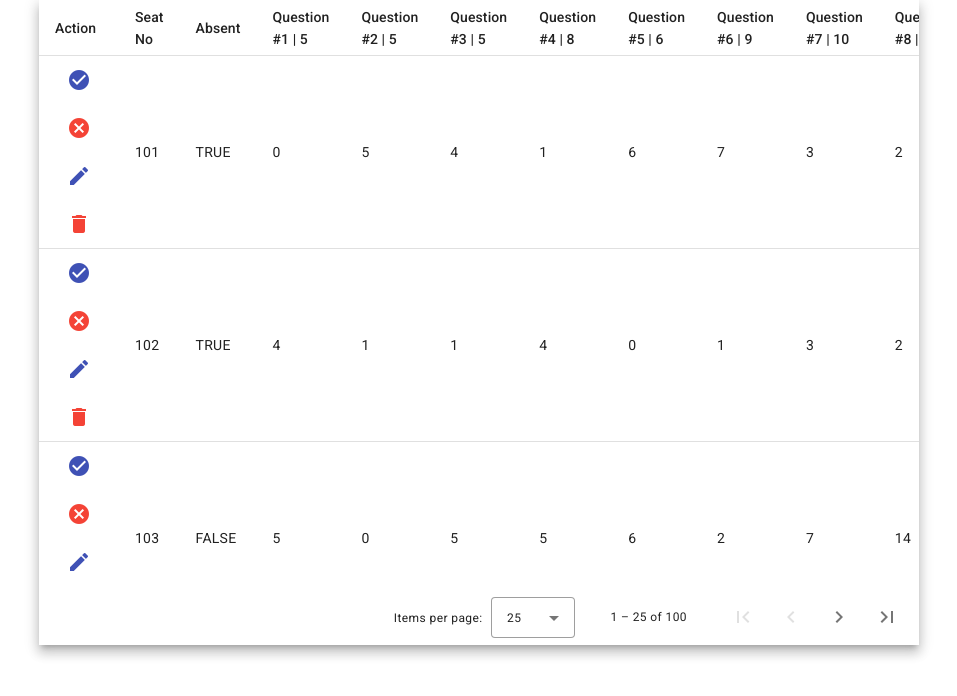
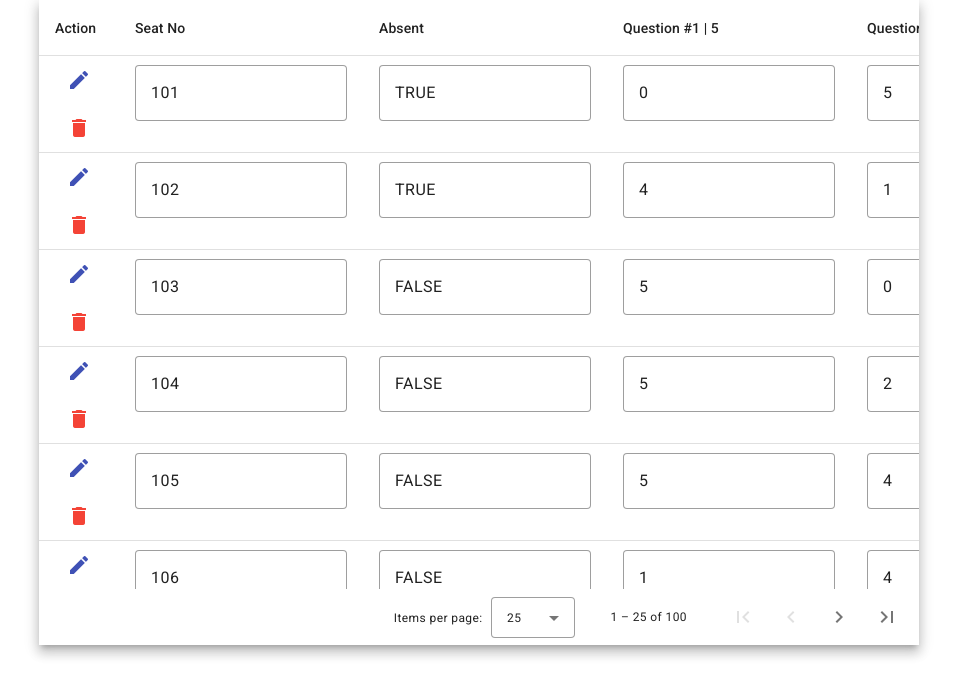
Before and after one commit to manishsharma1992/grade-table, an Angular app: page / in a window 1280 px wide. Shown: the top 696 px of the page, without its empty margins (161-1118 px from the left). Built offline with nearby package versions, Linux system fonts and the light colour scheme.

Commit message:
Added logic for grid form

```diff
--- a/src/app/shared/components/datatable/datatable.component.html
+++ b/src/app/shared/components/datatable/datatable.component.html
@@ -1,58 +1,54 @@
 <div class="container mat-elevation-z8">
+    <form [formGroup]="gridForm" autocomplete="off">
+        <ng-container formArrayName="gridRows">
             <table mat-table [dataSource]="gridData">
                 <ng-container matColumnDef="action" [sticky]="true">
                     <th mat-header-cell *matHeaderCellDef>Action</th>
-          <td mat-cell *matCellDef="let element; let i = index">
+                    <td mat-cell *matCellDef="let element; let i = index" [formGroup]="element">
                         <button
-                mat-icon-button
-                class="material-icons app-toolbar-menu save-button"
-                matTooltip="Save Changes"
-                color="primary"
-                >
+                            *ngIf="gridForm.get('gridRows')?.value[i].isEditable"
+                            mat-icon-button class="material-icons app-toolbar-menu save-button"
+                            matTooltip="Save Changes" color="primary">
                             <mat-icon>check_circle</mat-icon>
                         </button>
                         <button
-                mat-icon-button
-                class="material-icons app-toolbar-menu cancel-button"
-                matTooltip="Cancel Changes"
-                color="warn"
-                >
+                            *ngIf="gridForm.get('gridRows')?.value[i].isEditable"
+                            mat-icon-button class="material-icons app-toolbar-menu cancel-button"
+                            matTooltip="Cancel Changes" color="warn">
                             <mat-icon>cancel</mat-icon>
                         </button>
                         <button
-                mat-icon-button
-                class="material-icons app-toolbar-menu save-button"
-                matTooltip="Edit"
-                color="primary"
-                >
+                            *ngIf="!gridForm.get('gridRows')?.value[i].isEditable"
+                            mat-icon-button class="material-icons app-toolbar-menu save-button"
+                            matTooltip="Edit" color="primary">
                             <mat-icon>edit</mat-icon>
                         </button>
                         <button
-                mat-icon-button
-                class="material-icons app-toolbar-menu delete-button"
-                matTooltip="Delete"
-                color="warn"
-                >
+                            *ngIf="!gridForm.get('gridRows')?.value[i].isEditable"
+                            mat-icon-button class="material-icons app-toolbar-menu delete-button"
+                            matTooltip="Delete" color="warn">
                             <mat-icon>delete</mat-icon>
                         </button>
                     </td>
                 </ng-container>
-       <ng-container
-       matColumnDef="{{ column.colValue }}"
-       [sticky]="column.isSticky"
-       *ngFor="let column of columns"
-       >
+                <ng-container matColumnDef="{{ column.colValue }}" [sticky]="column.isSticky"
+                    *ngFor="let column of columns">
                     <th mat-header-cell *matHeaderCellDef>{{ column.colDisplayValue }}</th>
-       <td mat-cell *matCellDef="let element">{{ element[column.colValue] }}</td>
+                    <td mat-cell *matCellDef="let element; let i = index" [formGroup]="element">
+                        <!-- {{ element[column.colValue] }} -->
+                        <mat-form-field
+                            [appearance]="gridForm.get('gridRows')?.value[i].isEditable ? 'fill' : 'outline'">
+                            <input matInput type="text" placeholder="{{column.colValue}}" formControlName="{{column.colValue}}" [readonly]="gridForm.get('gridRows')?.value[i].isEditable">
+                        </mat-form-field>
+                    </td>
                 </ng-container>
                 <tr mat-header-row *matHeaderRowDef="colValues; sticky: true"></tr>
                 <tr mat-row *matRowDef="let row; columns: colValues"></tr>
             </table>
+        </ng-container>
+    </form>
+
     <div class="sticky-paginator">
-       <mat-paginator
-          fixed
-          [pageSizeOptions]="[25, 50, 100]"
-          showFirstLastButtons
-          ></mat-paginator>
+        <mat-paginator fixed [pageSizeOptions]="[25, 50, 100]" showFirstLastButtons></mat-paginator>
     </div>
 </div>
--- a/src/app/shared/components/datatable/datatable.component.ts
+++ b/src/app/shared/components/datatable/datatable.component.ts
@@ -25,7 +25,7 @@ export class DatatableComponent implements OnChanges {
 
   ngOnChanges(changes: SimpleChanges): void {
     this.datastore = changes['datastore'].currentValue;
-    this.gridData = new MatTableDataSource<any>(this.datastore);
+    // this.gridData = new MatTableDataSource<any>(this.datastore);
     this.colValues = [];
     this.colValues.push('action');
     this.columns = changes['columns'].currentValue;
@@ -33,10 +33,10 @@ export class DatatableComponent implements OnChanges {
       this.colValues = [...this.colValues, column.colValue]
     });
 
-    // this.gridForm = this.formBuilder.group({
-    //   gridRows: this.formBuilder.array(this.datastore.map((ele: any) => this.createGridFormGroup(ele)))
-    // });
-    // this.gridData = new MatTableDataSource<any>((this.gridForm.get('gridRows') as FormArray).controls);
+    this.gridForm = this.formBuilder.group({
+      gridRows: this.formBuilder.array(this.datastore.map((ele: any) => this.createGridFormGroup(ele)))
+    });
+    this.gridData = new MatTableDataSource<any>((this.gridForm.get('gridRows') as FormArray).controls);
     this.gridData.paginator = this.paginator;
 
   }
@@ -44,7 +44,6 @@ export class DatatableComponent implements OnChanges {
   createGridFormGroup(ele: any): any {
     let formGroup: any = {};
     formGroup['action'] = new FormControl('existingRecord');
-    formGroup['isEditable'] = new FormControl(true);
     for(const [key, value] of Object.entries(ele)) {
           formGroup[key] = new FormControl(value);
     }
--- a/src/styles.scss
+++ b/src/styles.scss
@@ -1,4 +1,4 @@
 /* You can add global styles to this file, and also import other style files */
-
+@import url('https://fonts.googleapis.com/css2?family=Ubuntu&display=swap');
 html, body { height: 100%; }
-body { margin: 0; font-family: Roboto, "Helvetica Neue", sans-serif; }
+body { margin: 0; font-family:'Ubuntu', sans-serif; }
```
Lines whose indentation alone changed are shown as unchanged.
